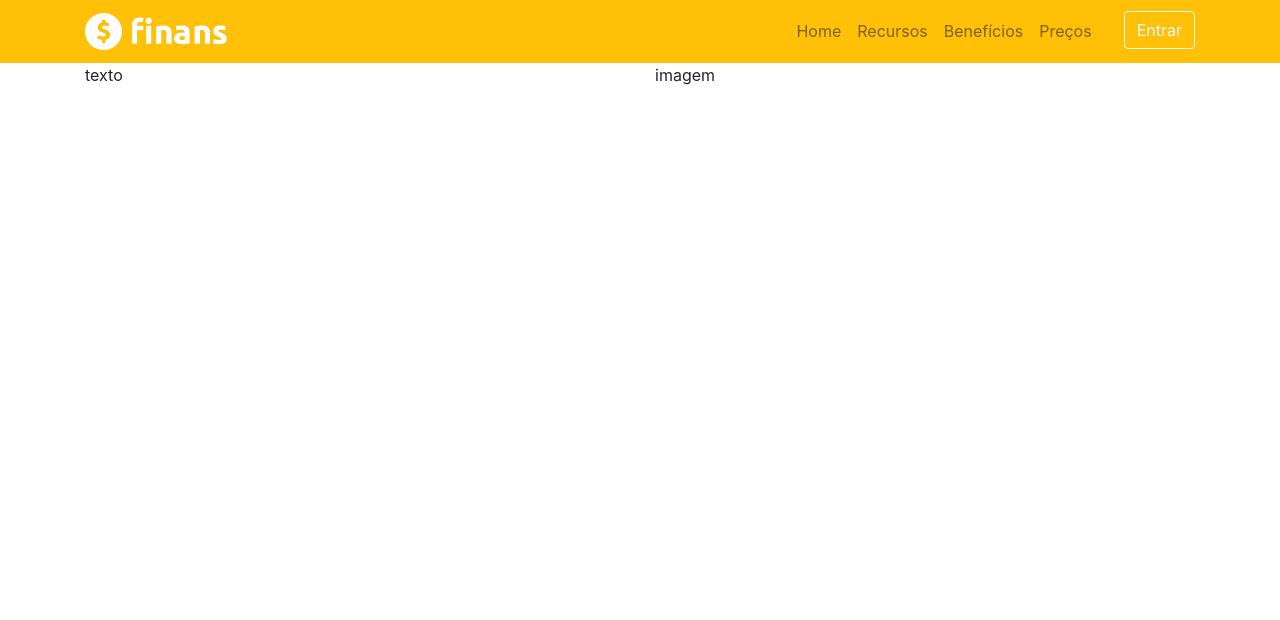
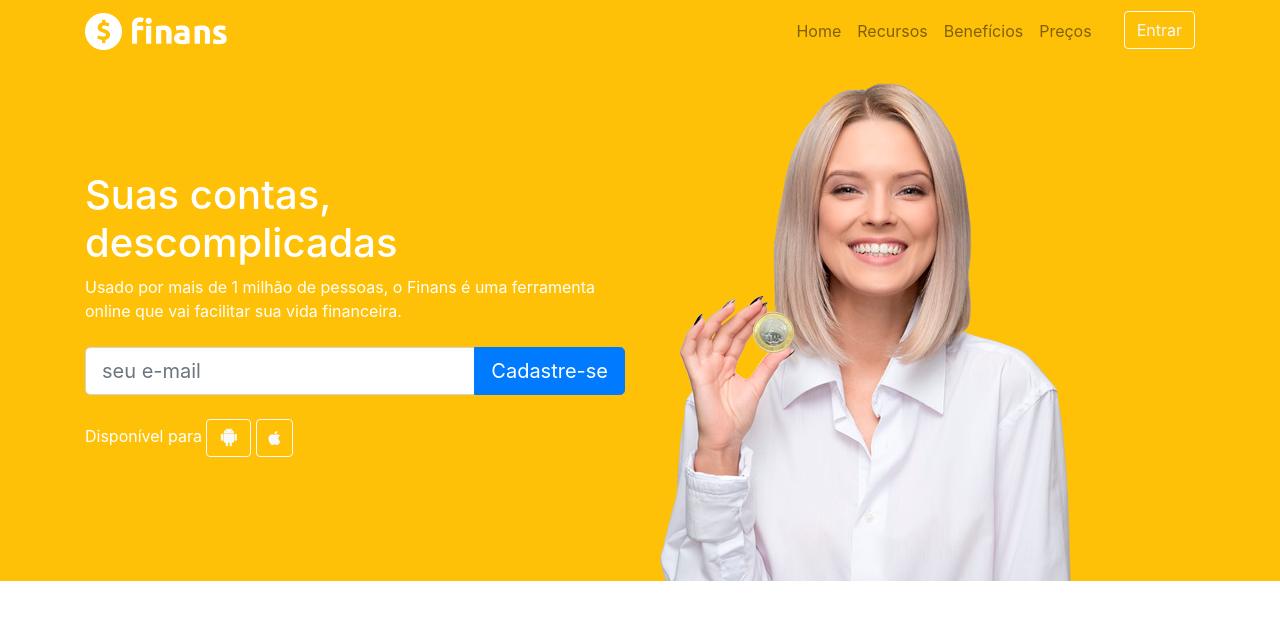
Before and after one commit to MaianeSamara/projeto-finans, a plain HTML site: page index.html in a window 1280 px wide. Drawn offline with nearby package versions, Linux system fonts and the light colour scheme.

Commit message:
Finalizando Topo

```diff
--- a/CSS/estilo.css
+++ b/CSS/estilo.css
@@ -0,0 +1,4 @@
+#home {
+    background: #ffc107;
+    color: white;
+}
--- a/index.html
+++ b/index.html
@@ -12,7 +12,7 @@
 
     <!-- Font Awesome -->
     <link rel="stylesheet" href="https://use.fontawesome.com/releases/v5.3.1/css/all.css"
-        integrity="sha384-mzrmE5qonljUremFsqc01SB46JvR0S7bZs3I02EmfFsd15uHvIt+Y8vEf7N7fWAU" crossorigin="anonymous">
+        integrity="sha384-mzrmE5qonljUremFsqc01SB46JvROS7bZs3IO2EmfFsd15uHvIt+Y8vEf7N7fWAU" crossorigin="anonymous">
 
     <!-- Estilo Customizado -->
     <link rel="stylesheet" type="text/css" href="css/estilo.css">
@@ -57,18 +57,46 @@
     </header>
     <!--/fim Cabecalho-->
 
-    <section id="home"><!--inicio seção home-->
+    <section id="home">
+        <!--inicio seção home-->
         <div class="container">
             <div class="row">
-                <div class="col-md-6">
-                    texto
+                <div class="col-md-6 d-flex">
+                    <!--Textos da seção-->
+                    <div class="align-self-center">
+                        <h1>Suas contas, descomplicadas</h1>
+                        <p>
+                            Usado por mais de 1 milhão de pessoas, o Finans é uma ferramenta online que vai facilitar
+                            sua vida financeira.
+                        </p>
+
+                        <form class="mt-4 mb-4">
+                            <div class="input-group input-group-lg">
+                                <input type="text" placeholder="seu e-mail" class="form-control">
+                                <div class="input-group-append">
+                                    <button type="button" class="btn btn-primary">Cadastre-se</button>
+                                </div>
+                            </div>
+                        </form>
+
+                        <p>Disponível para
+                            <a href="" class="btn btn-outline-light">
+                                <i class="fab fa-android fa-lg"></i>
+                            </a>
+                            <a href="" class="btn btn-outline-light">
+                                <i class="fab fa-apple"></i>
+                            </a>
+                        </p>
+                    </div>
                 </div>
-                <div class="col-md-6">
-                    imagem
+                <!--/fim textos da seção-->
+                <div class="col-md-6 d-none d-md-block">
+                    <img src="img/capa-mulher.png" alt="Capa Mulher">
                 </div>
             </div>
         </div>
-    </section> <!--/fim seção home-->
+    </section>
+    <!--/fim seção home-->
 
     <!-- JavaScript (Opcional) -->
     <!-- jQuery primeiro, depois Popper.js, depois Bootstrap JS -->
```
